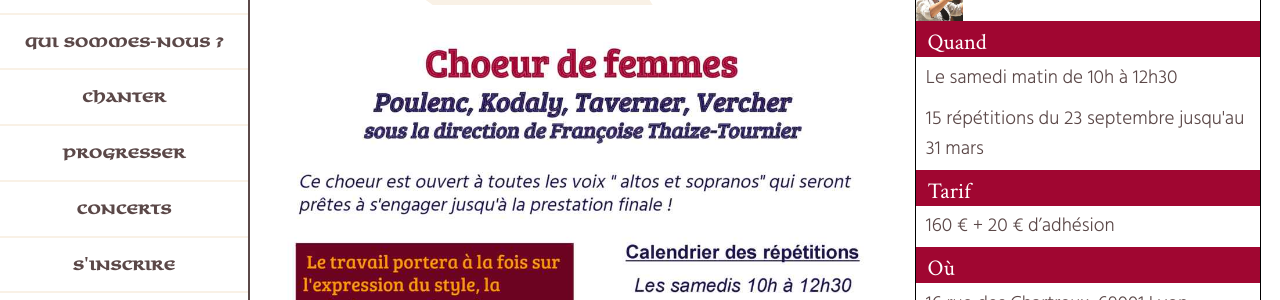
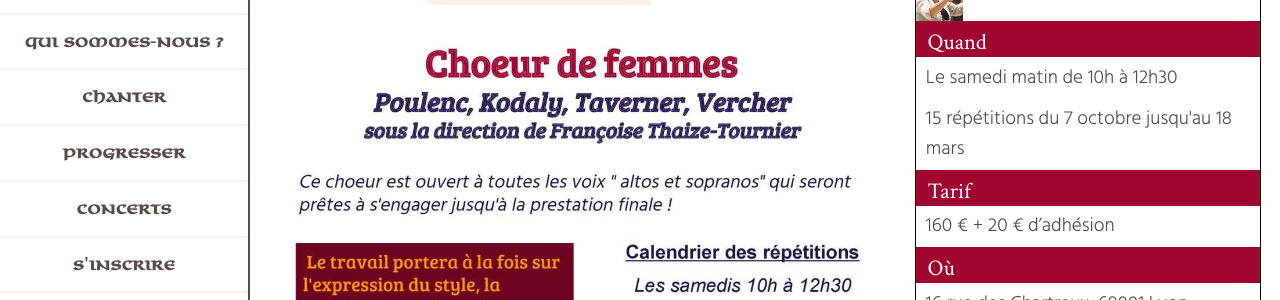
Before and after one commit to amusaly/amusaly.github.io, a Jekyll site: the page built from chanter/choeur-de-femmes.md, in a window 1280 px wide. Shown: the part 167-467 px from the top of the page. Built offline with Jekyll 4.4.1, drawn with Linux system fonts in a browser that asks for light colours.

Commit message:
Correctif dates

```diff
--- a/chanter/choeur-de-femmes.md
+++ b/chanter/choeur-de-femmes.md
@@ -17,7 +17,7 @@ section_3_title: "Le chef de choeur"
 profimage: "/images/profs/Francoise-Thaize-Tournier.png"
 section_3: "<a href=\"/les-profs/françoise-thaize-tournier\">Françoise THAIZE-TOURNIER</a>"
 
-quand: "Le samedi matin de 10h à 12h30</p><p>15 répétitions du 23 septembre jusqu'au 31 mars"
+quand: "Le samedi matin de 10h à 12h30</p><p>15 répétitions du 7 octobre jusqu'au 18 mars"
 adresse: 16 rue des Chartreux, 69001 Lyon
 citymapper_lien: "https://citymapper.com/go/dcthqv"
 tarifs: "160 € + 20 € d’adhésion"
```
